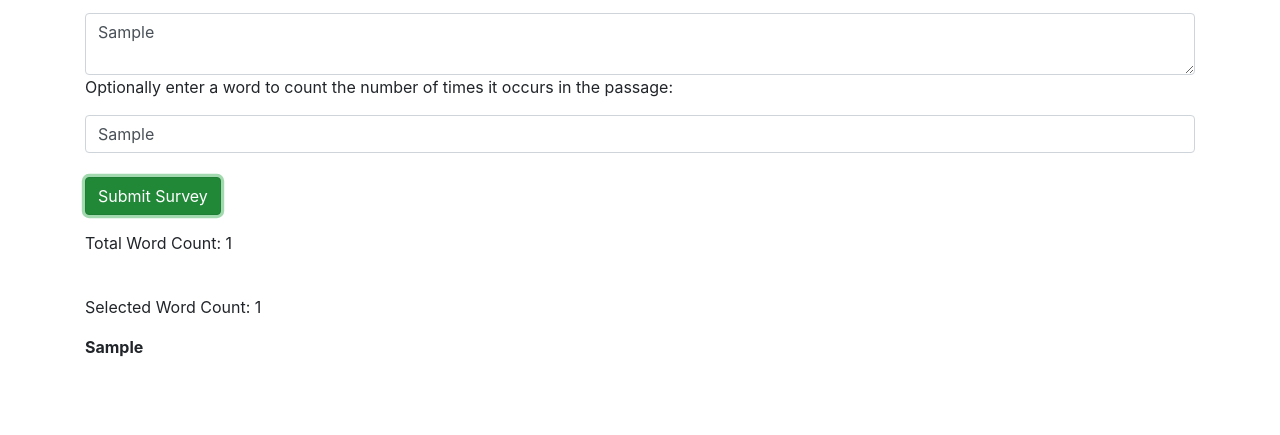
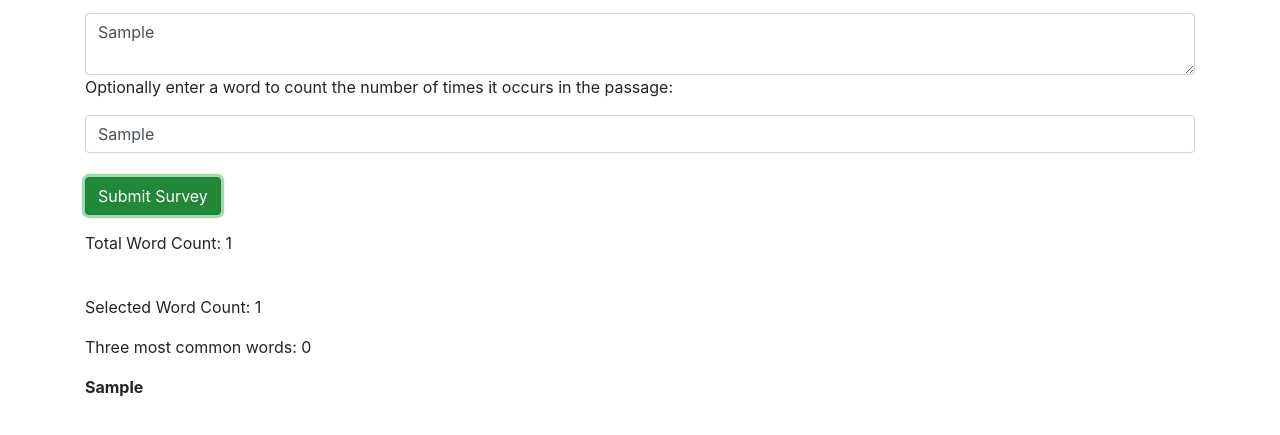
Before and after one commit to ChristenWeston/text-analyzer, a plain HTML site: page index.html in a window 1280 px wide. Both pictures are taken after typing "Sample", "Sample" into the empty fields and a click on the button "Submit Survey". Shown: the part 73-508 px from the top of the page. Drawn offline with nearby package versions, Linux system fonts and the light colour scheme.

Commit message:
Added in most-common-words section into html and added to scripts.js, but need to refactor

```diff
--- a/index.html
+++ b/index.html
@@ -23,6 +23,7 @@
     <p>Total Word Count: <span id="total-count"></span></p>
     <br>
     <p>Selected Word Count: <span id="selected-count"></span></p>
+    <p>Three most common words: <span id="most-common-words"></span></p>
     <span id="bolded-passage"></span>
   </div>
 </body>
--- a/js/scripts.js
+++ b/js/scripts.js
@@ -66,8 +66,8 @@ function noInputtedWord(word, text) {
       })
       console.log(uniqueListOccurs);
       console.log(stableList);
-      findIndexOfMaxNumber(uniqueListOccurs, stableList);
-     return uniqueList;
+      //findIndexOfMaxNumber(uniqueListOccurs, stableList);
+     return uniqueListOccurs;
     }
 
     function findIndexOfMaxNumber(numberedList, wordList) {
@@ -128,8 +128,10 @@ $(document).ready(function() {
     const occurrencesOfWord = numberOfOccurrencesInText(word, passage);
     const wordList1 = wordList(passage);
     const uniqueListOccurs = createListOfOccurrences(wordList1, passage, wordList1);
+    const findIndexOfMaxNumber1 = findIndexOfMaxNumber(uniqueListOccurs, wordList1);
     $("#total-count").html(wordCount);
     $("#selected-count").html(occurrencesOfWord);
+    $("#most-common-words").html(findIndexOfMaxNumber1);
     $("#bolded-passage").html(boldPassage(word, passage));
   });
 });
```
